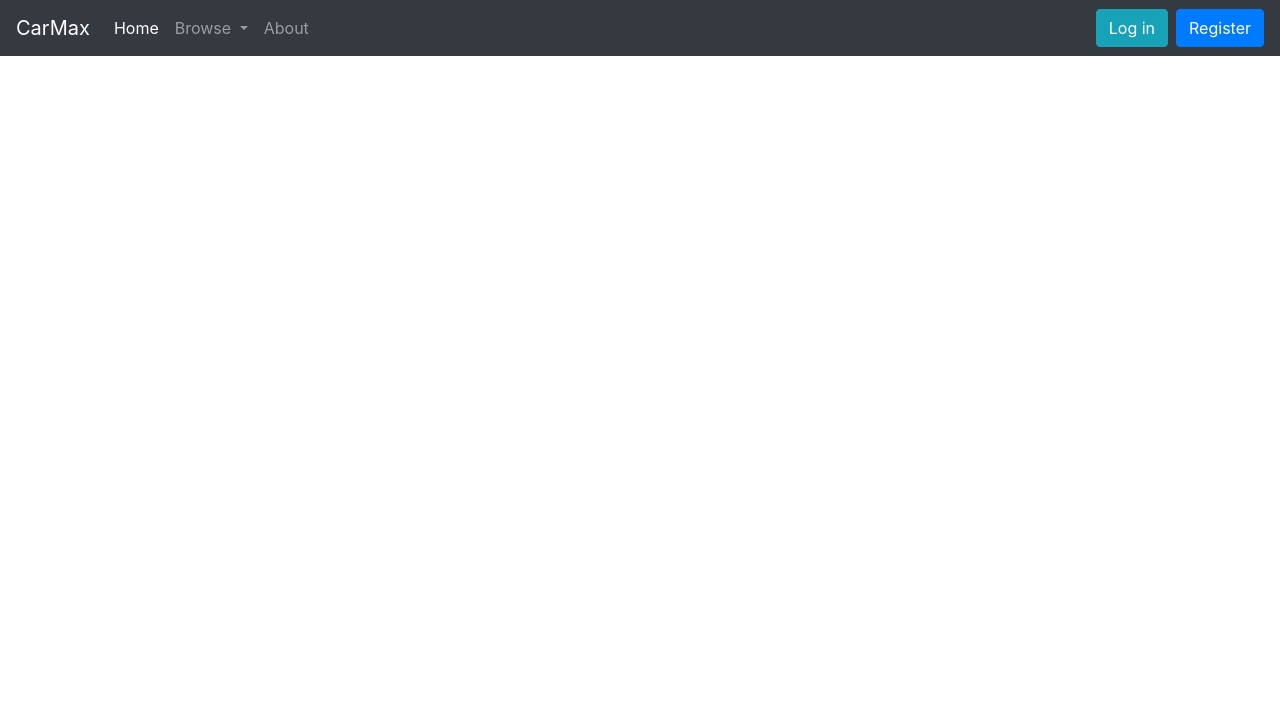
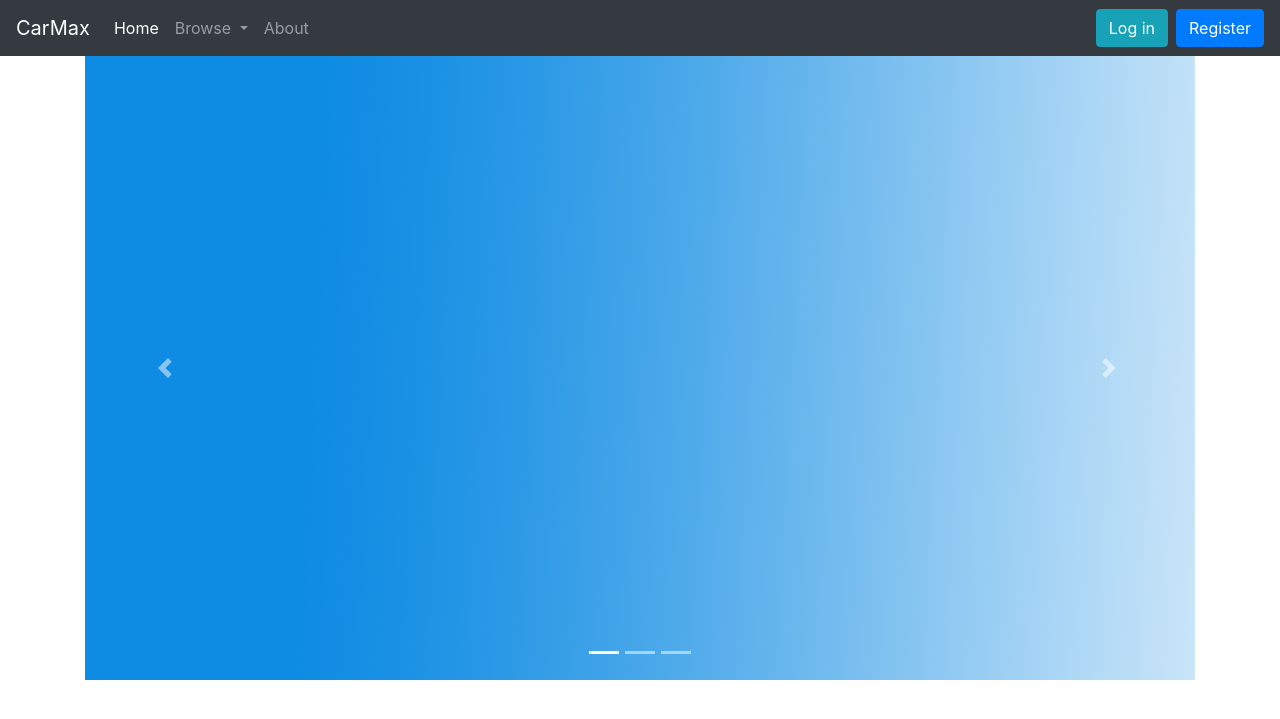
Before and after one commit to AlenVarazdinac/CarMax, a PHP site: page / in a window 1280 px wide. Shown: the top 719 px of the page. Run offline with PHP 8.4, Linux system fonts and the light colour scheme; some libraries are stand-ins or nearby versions.

Commit message:
Carousel on index

```diff
--- a/index.php
+++ b/index.php
@@ -9,6 +9,39 @@
 <body>
     <?php include_once 'includes/navigation-inc.php';?>
 
+    <div class="container">
+
+        <!-- ##### Carousel ##### -->
+        <div id="homeCarousel" class="carousel slide" data-ride="carousel">
+            <ol class="carousel-indicators">
+                <li data-target="#homeCarousel" data-slide-to="0" class="active"></li>
+                <li data-target="#homeCarouselhomeCarousel" data-slide-to="1"></li>
+                <li data-target="#homeCarousel" data-slide-to="2"></li>
+            </ol>
+
+            <div class="carousel-inner">
+                <div class="carousel-item active">
+                    <img class="d-block w-100 img-responsive mx-auto" src="img/slides/slide_1.png" alt="First slide">
+                </div>
+                <div class="carousel-item">
+                    <img class="d-block w-100 img-responsive mx-auto" src="img/slides/slide_2.png" alt="Second slide">
+                </div>
+                <div class="carousel-item">
+                    <img class="d-block w-100 img-responsive mx-auto" src="img/slides/slide_3.png" alt="Third slide">
+                </div>
+            </div>
+            <a class="carousel-control-prev" href="#homeCarousel" role="button" data-slide="prev">
+              <span class="carousel-control-prev-icon" aria-hidden="true"></span>
+              <span class="sr-only">Previous</span>
+          </a>
+            <a class="carousel-control-next" href="#homeCarousel" role="button" data-slide="next">
+              <span class="carousel-control-next-icon" aria-hidden="true"></span>
+              <span class="sr-only">Next</span>
+          </a>
+        </div>
+
+    </div>
+
 
 
 
```
Also changed, not shown: img/slides/slide_1.png (added), img/slides/slide_2.png (added), img/slides/slide_3.png (added), 3 other files.
